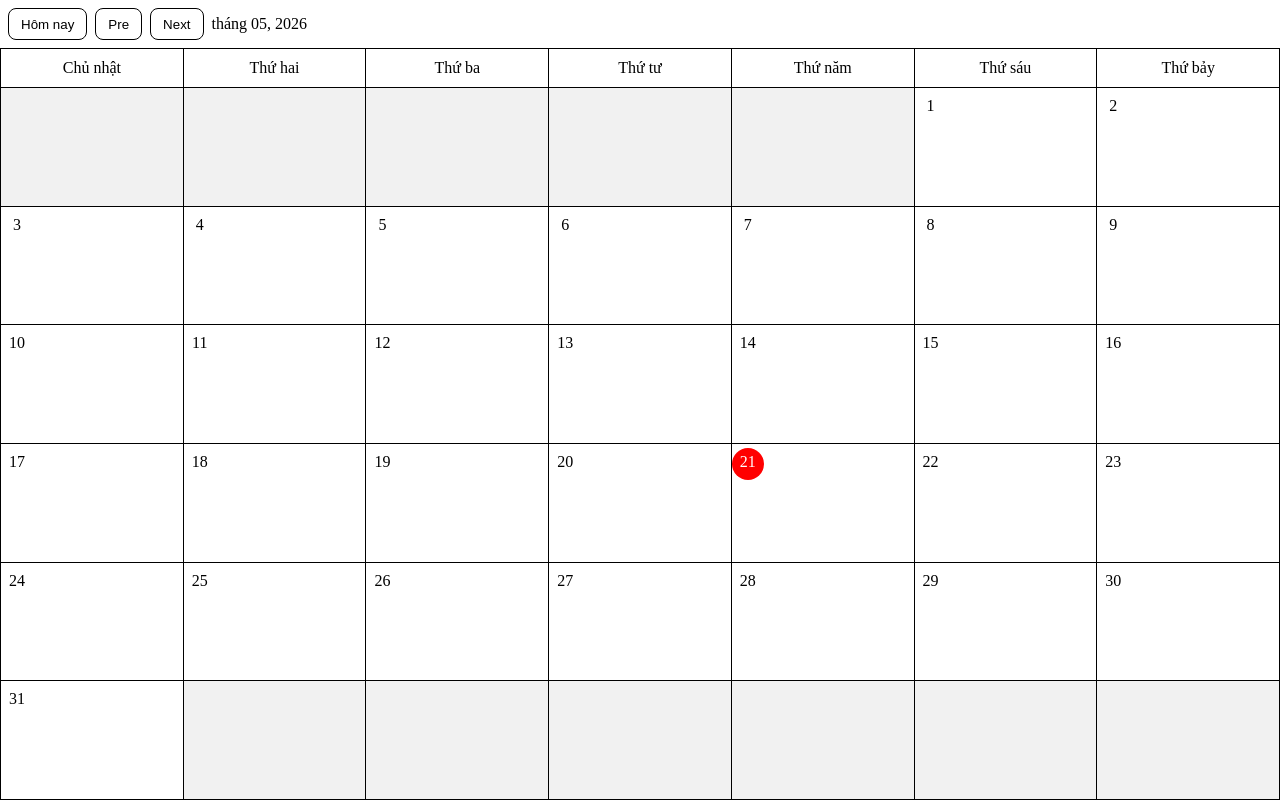
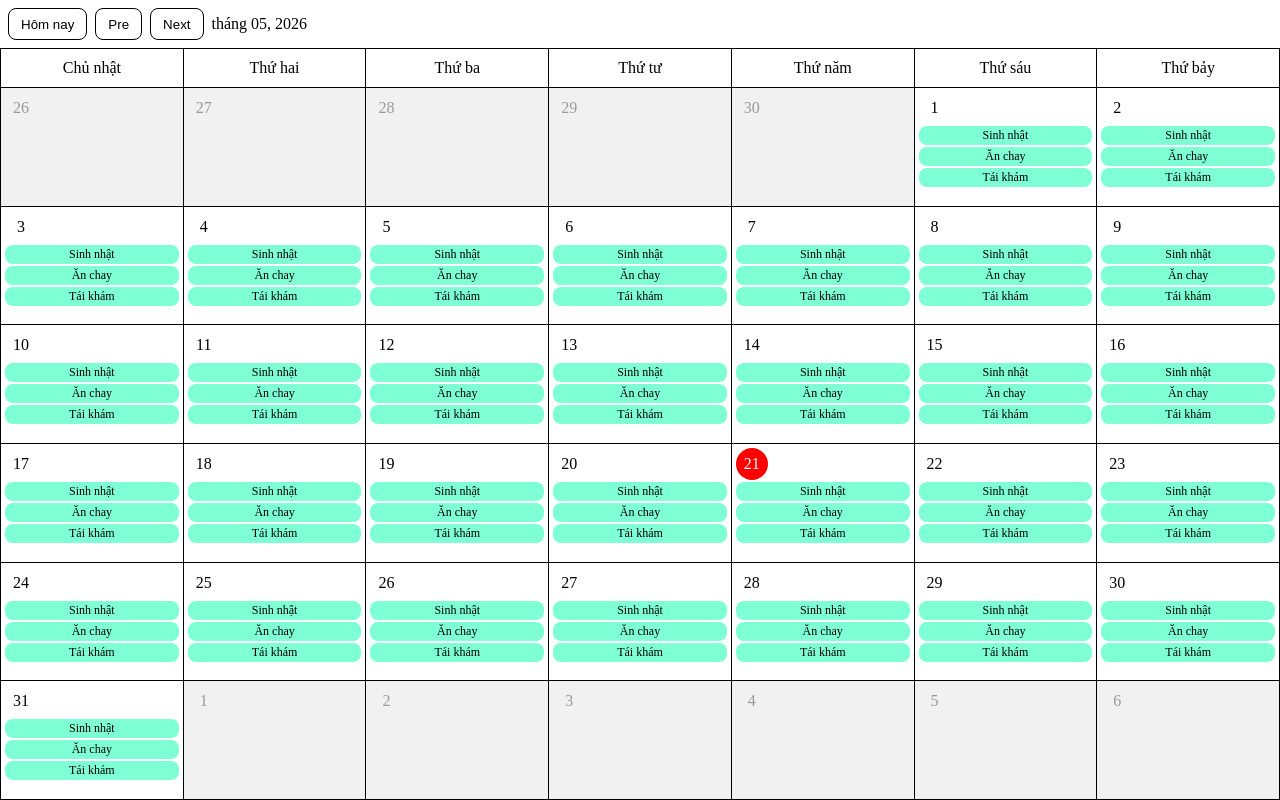
Before and after one commit to ttpn18121996/demo_collection, a PHP site: page /calendar/index.html in a window 1280 px wide. Run offline with PHP 8.4, Linux system fonts and the light colour scheme.

Commit message:
feat(calendar): update

```diff
--- a/calendar/calendar.css
+++ b/calendar/calendar.css
@@ -1,6 +1,6 @@
 .calendar,
 .calendar__row,
-.calendar__day-of-week {
+.calendar__heading .calendar__day {
     display: flex;
     justify-content: center;
     align-items: center;
@@ -28,31 +28,25 @@
     flex-grow: 0;
     flex-shrink: 0;
 }
-.calendar__day-of-week,
-.calendar__date {
-    position: relative;
+.calendar__day {
     flex-grow: 1;
     flex-shrink: 1;
     width:  1px;
     height: 100%;
+    overflow: auto;
 }
-.calendar__day-of-week {
-    border-top: 1px solid #000;
+.calendar__day {
+    padding: .25rem 0;
 }
-.calendar__date {
-    padding: .25rem 0;
-    min-height: 64px;
-}
-.day-value {
-    position: relative;
+.calendar__day .day-value {
     padding: 0 .25rem;
     width: 100%;
     height: 2rem;
 }
-.day-value > span {
-    position: absolute;
-    top: 0;
-    left: 0;
+.calendar__day .day-value > span {
+    display: flex;
+    justify-content: center;
+    align-items: center;
     padding: .125rem;
     border-radius: 100%;
     width: 32px;
@@ -60,16 +54,39 @@
     text-align: center;
     line-height: 1.5;
 }
-.day-value.active > span {
+.calendar__day .day-value.active > span {
     background-color: #ff0000;
     color: #fff;
 }
+
+.calendar__heading .calendar__day {
+    border-top: 1px solid #000;
+}
+
 .blank-day {
     background-color: #f1f1f1;
+    color: #999;
 }
-.blank-day::before {
-    content: " ";
-    display: block;
-    width: 100%;
-    height: 100%;
+
+.blank-day span {
+    user-select: none;
 }
+
+.day-note {
+    padding: .125rem .25rem;
+    display: flex;
+    flex-direction: column;
+    overflow: auto;
+}
+
+.day-note * + * {
+    margin-top: .125rem;
+}
+
+.day-note span {
+    background-color: aquamarine;
+    padding: .125rem .5rem;
+    border-radius: .5rem;
+    text-align: center;
+    font-size: .75rem;
+}
--- a/calendar/calendar.js
+++ b/calendar/calendar.js
@@ -40,6 +40,7 @@
         year: 0,
         month: 0,
     },
+    holidays: [],
   };
   _this.now = new Date();
 
@@ -83,7 +84,7 @@
 
     for (const day of _this.getTranslations(_this.configs.displayShortDayOfWeek ? 'shortDayOfWeeks' : 'dayOfWeeks')) {
       const headingCell = document.createElement('div');
-      headingCell.classList.add('calendar__day-of-week');
+      headingCell.classList.add('calendar__day');
       headingCell.textContent = day;
       heading.appendChild(headingCell);
     }
@@ -104,31 +105,37 @@
       const bodyRow = document.createElement('div');
       bodyRow.classList.add('calendar__row');
 
+      let lastDayPrevMonth = new Date(_this.current.year, _this.current.month - 1, 0).getDate();
       if (!week) {
         for (let i = 0; i < blankDays.length; i++) {
           const bodyCell = document.createElement('div');
-          bodyCell.classList.add('calendar__date', 'blank-day');
+          bodyCell.classList.add('calendar__day', 'blank-day');
+          bodyCell.innerHTML = `<p class="day-value"><span>${lastDayPrevMonth - blankDays.length + i + 1}</span></p>`;
           bodyRow.appendChild(bodyCell);
           noDayOfWeekFilled++;
         }
       }
 
+      let dayNextMonth = 1;
       while (noDayOfWeekFilled < 7) {
         const bodyCell = document.createElement('div');
-        bodyCell.classList.add('calendar__date');
+        bodyCell.classList.add('calendar__day');
         const day = days.shift();
 
         if (!day) {
           bodyCell.classList.add('blank-day');
+          bodyCell.innerHTML = `<p class="day-value"><span>${dayNextMonth}</span></p>`;
+          dayNextMonth++;
         } else {
           bodyCell.innerHTML = `<p class="day-value${_this.isToday(day) ? ' active' : ''}"><span>${day}</span></p>`;
+          bodyCell.innerHTML += `<p class="day-note"><span>Sinh nhật</span><span>Ăn chay</span><span>Tái khám</span></p>`;
         }
 
         if (_this.isToday(day) && _this.configs.onDoubleClickToday) {
           bodyCell.addEventListener('dblclick', e => {
             _this.configs.onDoubleClickToday(e, _this);
           });
-        } else if (_this.configs.onDoubleClickDay) {
+        } else if (day && _this.configs.onDoubleClickDay) {
           bodyCell.addEventListener('dblclick', e => {
             _this.configs.onDoubleClickDay(e, _this, day);
           });
```
